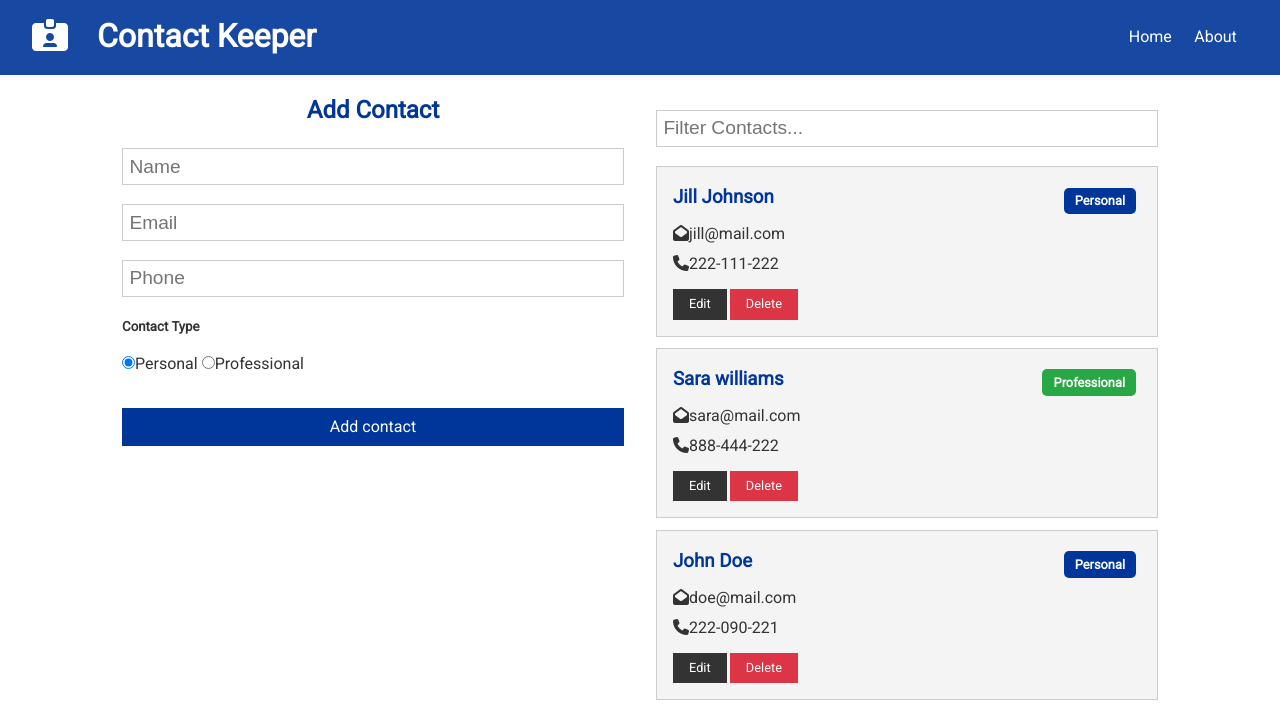
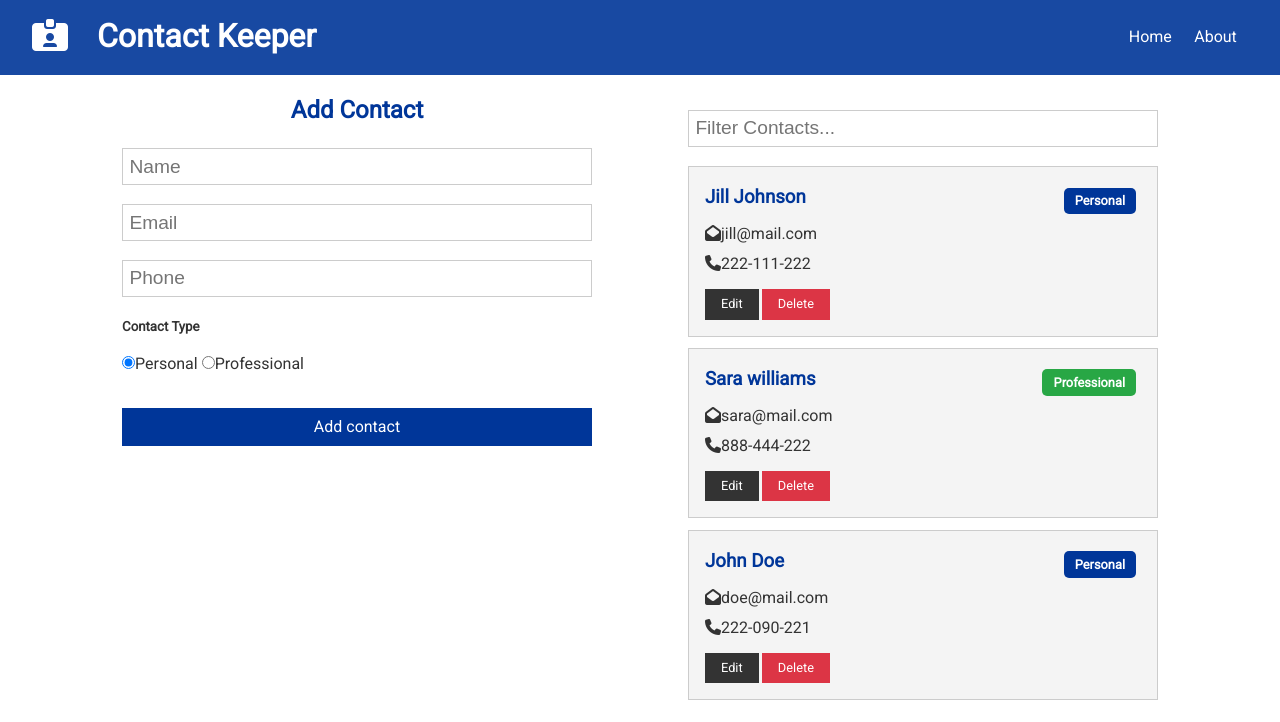
Before and after one commit to jbrainz/keep, a React (Create React App) app in the folder client/: page / in a window 1280 px wide. Shown: the top 722 px of the page. Built offline with nearby package versions, Linux system fonts and the light colour scheme.

Commit message:
few changes made on the ui

```diff
--- a/client/src/App.css
+++ b/client/src/App.css
@@ -162,7 +162,7 @@ img {
 .grid-2 {
   display: grid;
   grid-template-columns: repeat(2, 1fr);
-  grid-gap: 2rem;
+  grid-gap: 6rem;
 }
 
 .grid-3 {
```
